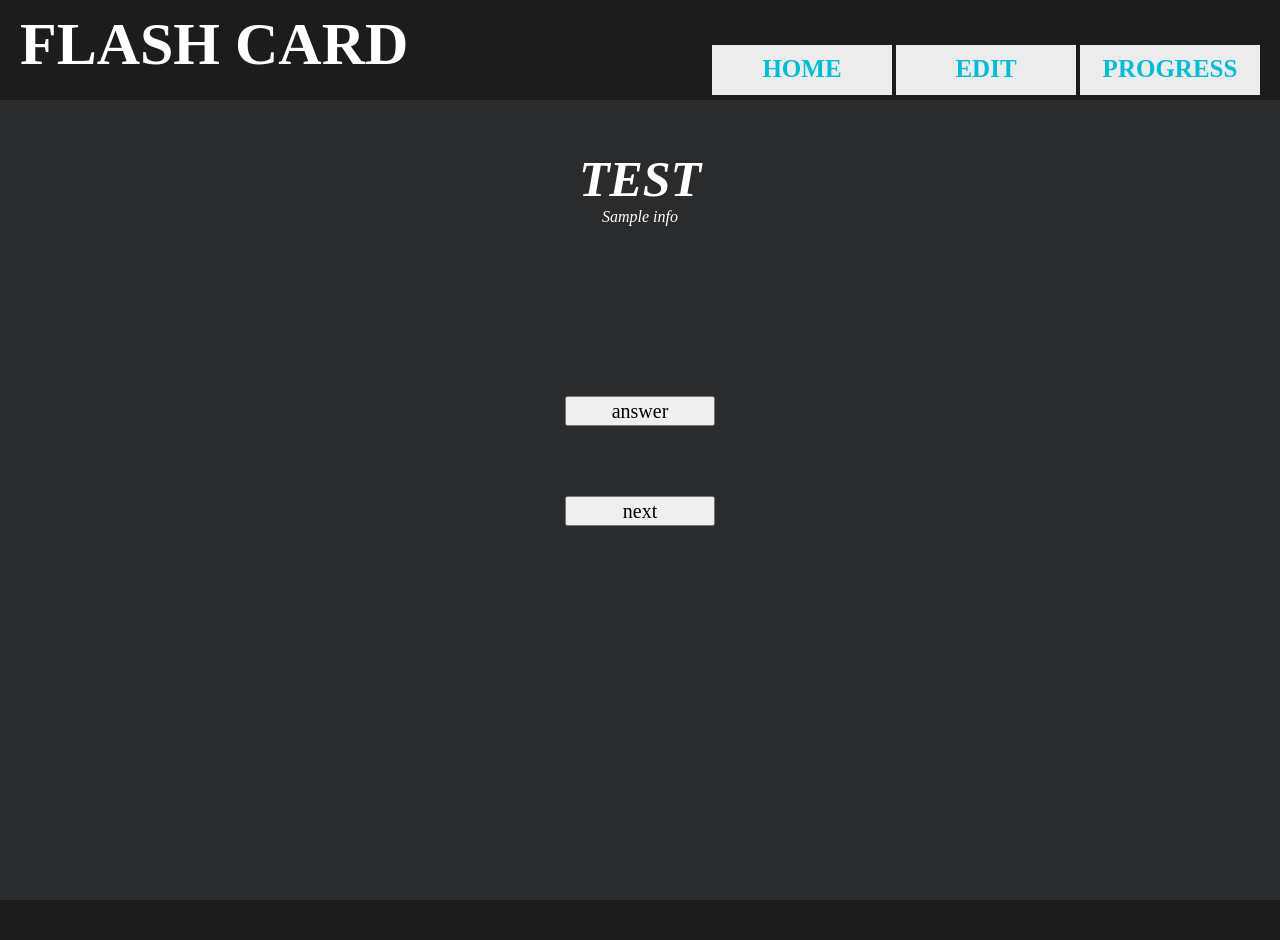
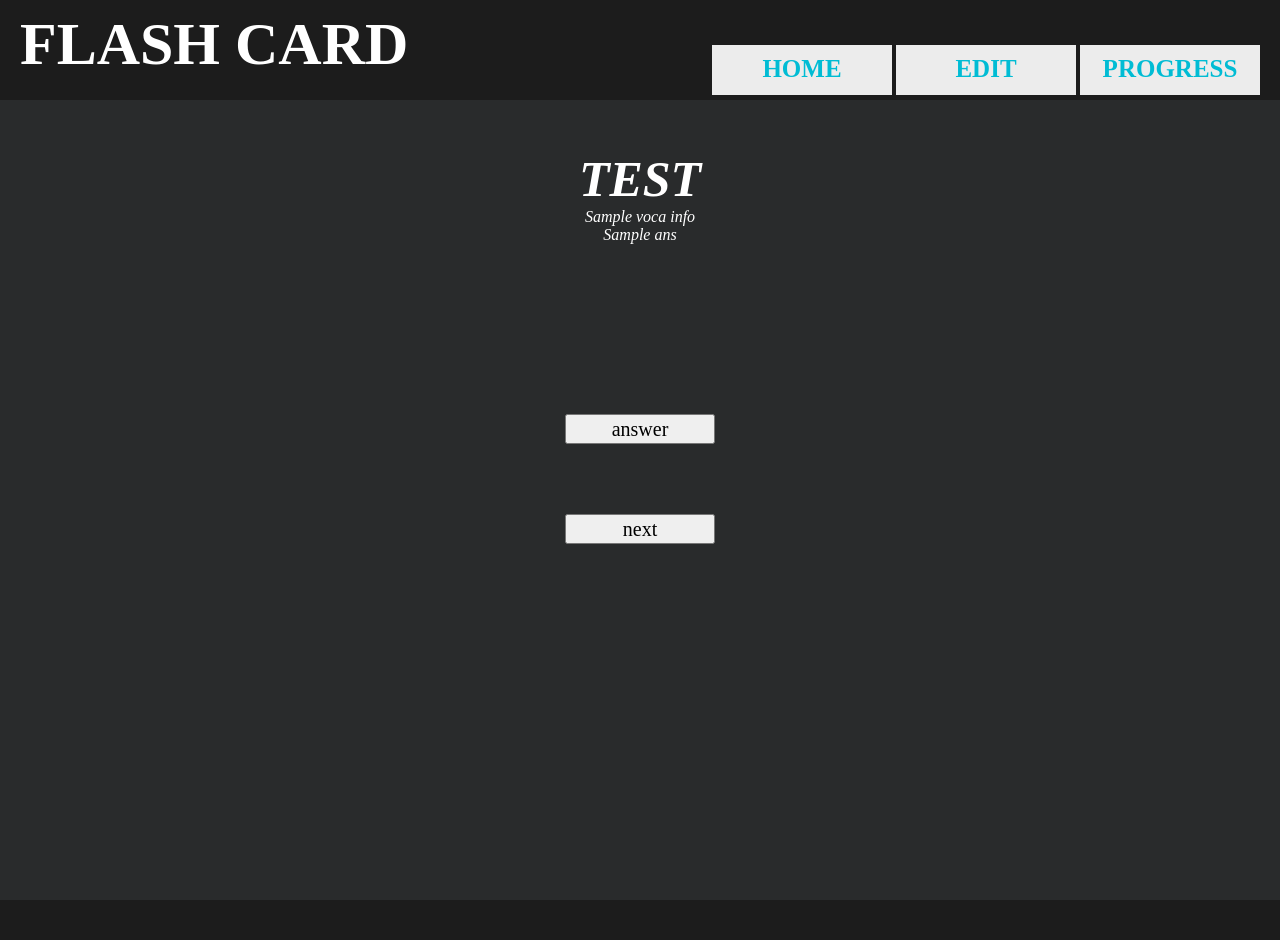
Before and after one commit to brightcat1/FlashCard, a Flask app: template app/templates/test_main.html in a window 1280 px wide. Shown: the top 940 px of the page. Run offline with Flask 2, Linux system fonts and the light colour scheme; the template is opened without the code that fills it: most values are stand-ins (such as "Sample title", 1, 10 or a date in 2020); parts of the project's set-up code (start-up, migrations or seed data) failed here and were passed over.

Commit message:
登録された単語の表示の実装の完了及び意味の表示の実装の着手

```diff
--- a/app/app.py
+++ b/app/app.py
@@ -24,8 +24,6 @@ app = Flask(__name__)
 
 #単語のテストの順番を決める用（インデックス）の集合
 voca_index = []
-
-vaca_info = []
 
 i = 0
 
@@ -66,7 +64,7 @@ def voca_test():
     shuffle = request.form["shuffle"]
     cur.execute('SELECT * FROM vocabook')
     voca_info = cur.fetchall()
-    for i in range(voca_info.size()):
+    for i in range(len(voca_info)):
         voca_index.append(i)
     if shuffle == 1:
         random.shuffle(voca_index)
@@ -75,7 +73,9 @@ def voca_test():
 #「/test_main.html」へアクセスがあった場合に、「test.html」を返す
 @app.route("/answer",methods=["post"])
 def voca_answer():
-    return render_template('test_main.html', ans = voca_info[voca_index[i]][2])
+    cur.execute('SELECT * FROM vocabook where id = {a}'.format(a = voca_index[i] + 1))
+    voca_info = cur.fetchall()
+    return render_template('test_main.html', ans = voca_info[0][2])
 
 #「/check.html」へアクセスがあった場合に、「check.html」を返す
 @app.route("/check.html")
--- a/app/templates/test_main.html
+++ b/app/templates/test_main.html
@@ -18,7 +18,8 @@
         </div>
         <div class = "main">
             <h1 class = "ptitle">TEST</h1>
-                <p>{{info[voca_index][1]}}</p>
+                <p>{{voca_info[voca_index][1]}}</p>
+                <p>{{ ans }}</p>
             <div class = "tform">
                 <form action="answer" method="post">
                     <p><input type="submit" value="answer" class="test_btn"></p>
```
